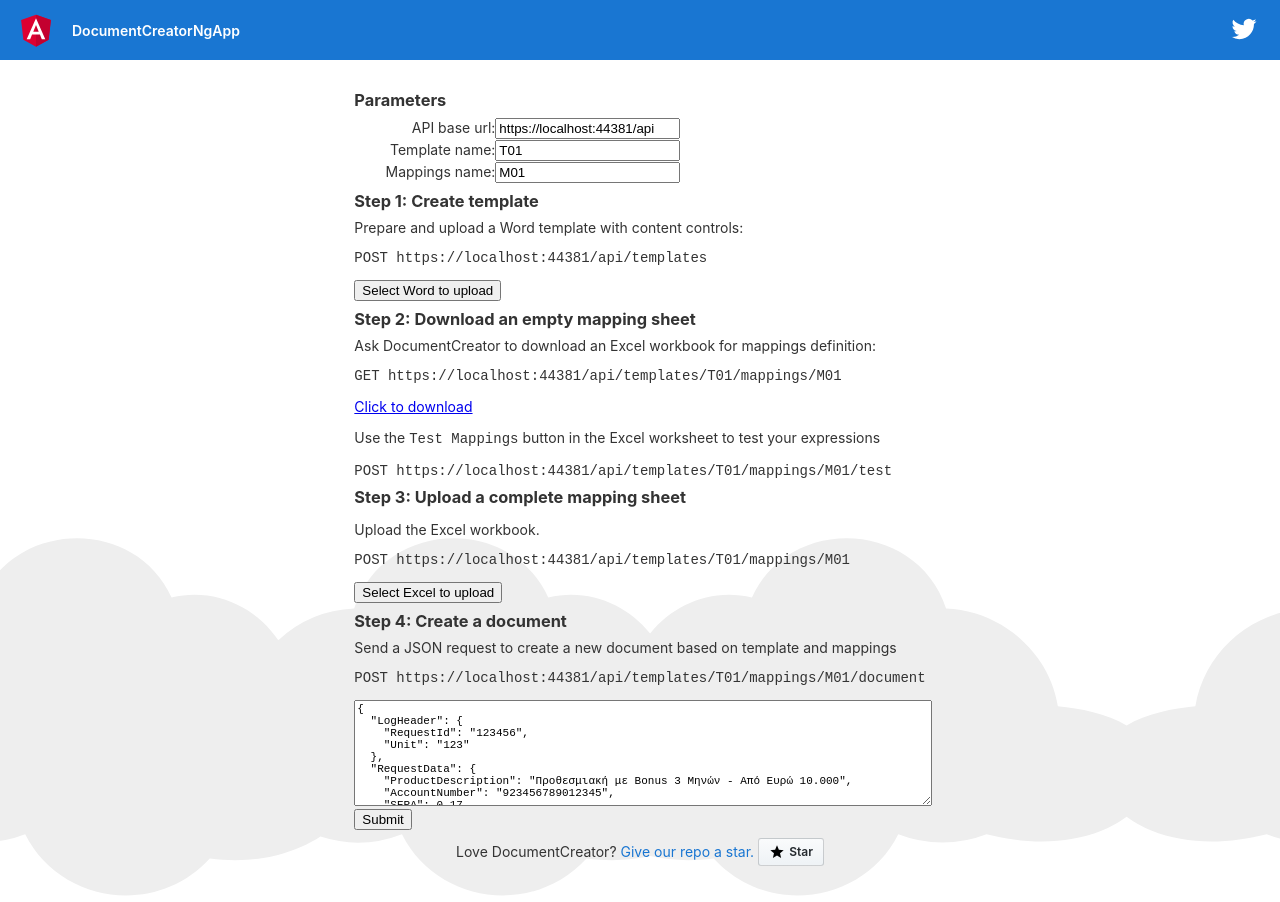
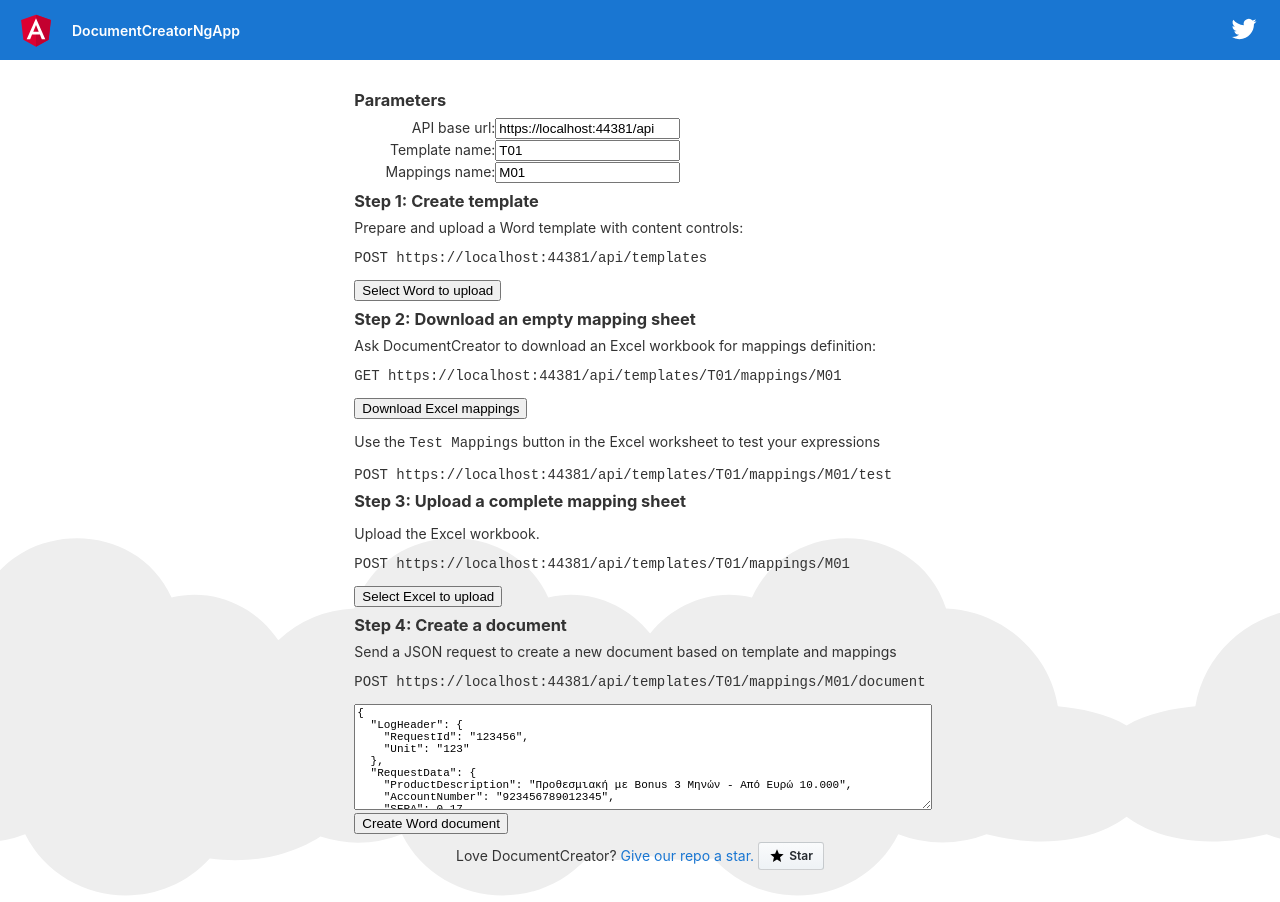
Before and after one commit to pkokki/DocumentCreator, an Angular app in the folder DocumentCreatorNgApp/: page / in a window 1280 px wide. Built offline with nearby package versions, Linux system fonts and the light colour scheme.

Commit message:
minor fixes in html

```diff
--- a/DocumentCreatorNgApp/src/app/step1/step1.component.html
+++ b/DocumentCreatorNgApp/src/app/step1/step1.component.html
@@ -3,7 +3,7 @@
 <pre>POST {{state.apiBaseUrl}}/templates</pre>
 
 <div>
-    <button [disabled]="uploading" (click)="addFile()">Select Word to upload</button> {{fileName}}
+    <button [disabled]="uploading || !state.templateName" (click)="addFile()">Select Word to upload</button> {{fileName}}
 </div>
 
 <div style="color: red">{{errorMessage}}</div>
--- a/DocumentCreatorNgApp/src/app/step2/step2.component.html
+++ b/DocumentCreatorNgApp/src/app/step2/step2.component.html
@@ -3,11 +3,9 @@
 <div><pre>GET {{state.apiBaseUrl}}/templates/{{state.templateName}}/mappings/{{state.mappingName}}</pre></div>
 
 <div>
-    <a [hidden]="!state.templateName || !state.mappingName"
-        href="{{state.apiBaseUrl}}/templates/{{state.templateName}}/mappings/{{state.mappingName}}"
-        target="_blank">
-        Click to download
-    </a>
+    <button [disabled]="!state.templateName"
+        (click)="download()"
+        >Download Excel mappings</button>
 </div>
 
 <p>Use the <code>Test Mappings</code> button in the Excel worksheet to test your expressions</p>
--- a/DocumentCreatorNgApp/src/app/step2/step2.component.ts
+++ b/DocumentCreatorNgApp/src/app/step2/step2.component.ts
@@ -11,4 +11,9 @@ export class Step2Component implements OnInit {
 
   ngOnInit(): void {
   }
+
+  download() {
+    const url = this.state.apiBaseUrl+'/templates/'+this.state.templateName+'/mappings/'+this.state.mappingName;
+    window.open(url, '_blank');
+  }
 }
--- a/DocumentCreatorNgApp/src/app/step4/step4.component.html
+++ b/DocumentCreatorNgApp/src/app/step4/step4.component.html
@@ -5,7 +5,7 @@
     </textarea>
 </div>
 
-<button [disabled]="uploading" (click)="submit()">Submit</button>
+<button [disabled]="uploading || !state.templateName || !state.mappingName" (click)="submit()">Create Word document</button>
 
 <div style="color: red">{{submitError}}</div>
 <div style="color: blue">{{submitResponse}}</div>
```
